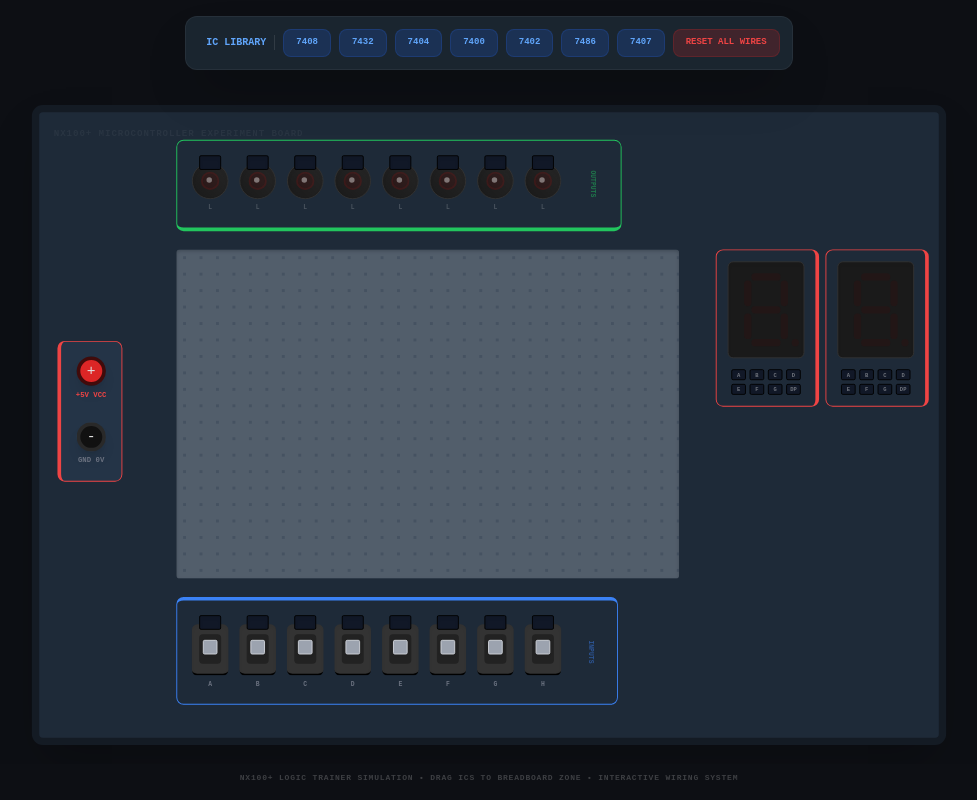
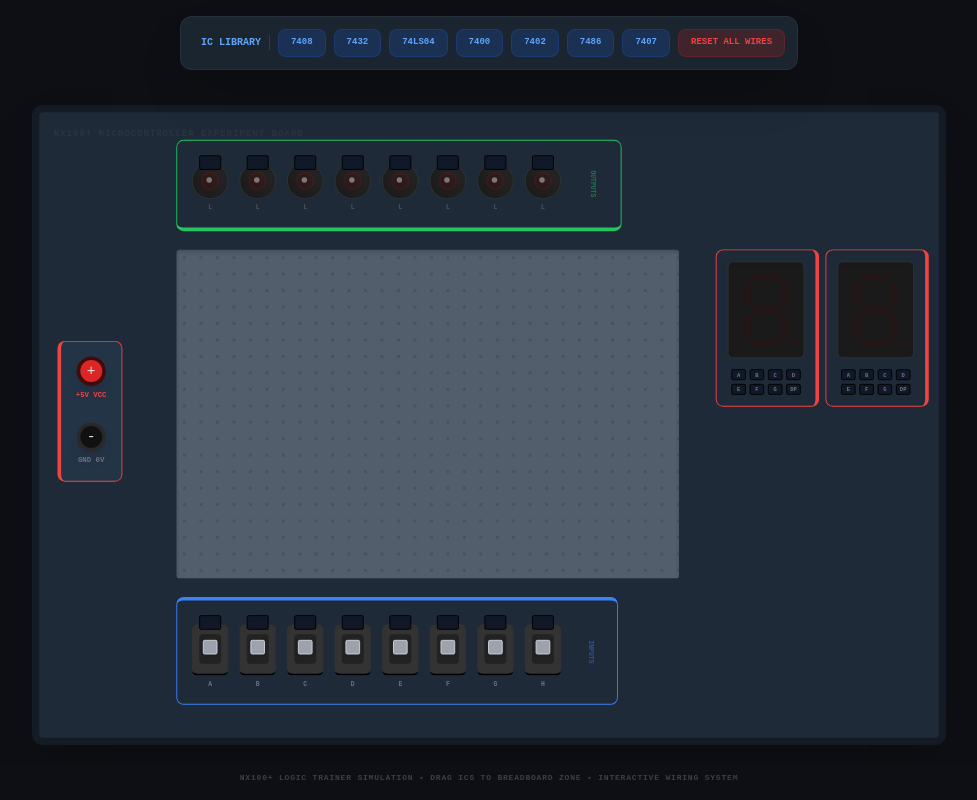
Before and after one commit to Tarzan2202/logiclab, a React (Vite) app: page / in a window 1280 px wide. Shown: the whole page, without its empty margins (151-1128 px from the left). Built offline with nearby package versions, Linux system fonts and the light colour scheme.

Commit message:
Update gateData.ts

```diff
--- a/gateData.ts
+++ b/gateData.ts
@@ -1,47 +1,61 @@
 
 import { GateType } from './types';
 
-export const GATE_DATASHEET: Record<GateType, { title: string; description: string; truthTable: string; model: string }> = {
+export interface PinMapping {
+  inputs: number[][];
+  outputs: number[];
+  vcc: number;
+  gnd: number;
+}
+
+export const GATE_DATASHEET: Record<GateType, { title: string; description: string; truthTable: string; model: string; pins: PinMapping }> = {
   [GateType.AND]: {
     model: "7408",
-    title: "IC 7408 (Quad 2-Input AND)",
+    title: "Quad 2-Input AND Gate",
     description: "สัญญาณจะเป็น HIGH เมื่ออินพุตทั้งคู่เป็น 1",
-    truthTable: "A B | OUT\n0 0 | 0\n1 0 | 0\n0 1 | 0\n1 1 | 1"
+    truthTable: "A B | OUT\n0 0 | 0\n1 0 | 0\n0 1 | 0\n1 1 | 1",
+    pins: { vcc: 14, gnd: 7, inputs: [[1, 2], [4, 5], [13, 12], [10, 9]], outputs: [3, 6, 11, 8] }
   },
   [GateType.OR]: {
     model: "7432",
-    title: "IC 7432 (Quad 2-Input OR)",
+    title: "Quad 2-Input OR Gate",
     description: "สัญญาณจะเป็น HIGH เมื่อมีอินพุตตัวใดตัวหนึ่งเป็น 1",
-    truthTable: "A B | OUT\n0 0 | 0\n1 0 | 1\n0 1 | 1\n1 1 | 1"
+    truthTable: "A B | OUT\n0 0 | 0\n1 0 | 1\n0 1 | 1\n1 1 | 1",
+    pins: { vcc: 14, gnd: 7, inputs: [[1, 2], [4, 5], [13, 12], [10, 9]], outputs: [3, 6, 11, 8] }
   },
   [GateType.NOT]: {
-    model: "7404",
-    title: "IC 7404 (Hex Inverter/NOT)",
+    model: "74LS04",
+    title: "Hex Inverter",
     description: "กลับค่าลอจิกจาก 0 เป็น 1 หรือ 1 เป็น 0",
-    truthTable: "IN | OUT\n0  | 1\n1  | 0"
+    truthTable: "IN | OUT\n0  | 1\n1  | 0",
+    pins: { vcc: 14, gnd: 7, inputs: [[1], [3], [5], [9], [11], [13]], outputs: [2, 4, 6, 8, 10, 12] }
   },
   [GateType.NAND]: {
     model: "7400",
-    title: "IC 7400 (Quad 2-Input NAND)",
+    title: "Quad 2-Input NAND Gate",
     description: "จะเป็น LOW เฉพาะเมื่ออินพุตเป็น 1 ทั้งคู่",
-    truthTable: "A B | OUT\n0 0 | 1\n1 0 | 1\n0 1 | 1\n1 1 | 0"
+    truthTable: "A B | OUT\n0 0 | 1\n1 0 | 1\n0 1 | 1\n1 1 | 0",
+    pins: { vcc: 14, gnd: 7, inputs: [[1, 2], [4, 5], [13, 12], [10, 9]], outputs: [3, 6, 11, 8] }
   },
   [GateType.NOR]: {
     model: "7402",
-    title: "IC 7402 (Quad 2-Input NOR)",
+    title: "Quad 2-Input NOR Gate",
     description: "จะเป็น HIGH เฉพาะเมื่ออินพุตเป็น 0 ทั้งคู่",
-    truthTable: "A B | OUT\n0 0 | 1\n1 0 | 0\n0 1 | 0\n1 1 | 0"
+    truthTable: "A B | OUT\n0 0 | 1\n1 0 | 0\n0 1 | 0\n1 1 | 0",
+    pins: { vcc: 14, gnd: 7, inputs: [[2, 3], [5, 6], [12, 11], [9, 8]], outputs: [1, 4, 13, 10] }
   },
   [GateType.XOR]: {
     model: "7486",
-    title: "IC 7486 (Quad 2-Input XOR)",
+    title: "Quad 2-Input XOR Gate",
     description: "จะเป็น HIGH เมื่ออินพุตทั้งสองมีค่าต่างกัน",
-    truthTable: "A B | OUT\n0 0 | 0\n1 0 | 1\n0 1 | 1\n1 1 | 0"
+    truthTable: "A B | OUT\n0 0 | 0\n1 0 | 1\n0 1 | 1\n1 1 | 0",
+    pins: { vcc: 14, gnd: 7, inputs: [[1, 2], [4, 5], [13, 12], [10, 9]], outputs: [3, 6, 11, 8] }
   },
   [GateType.BUFFER]: {
     model: "7407",
-    title: "IC 7407 (Hex Buffer)",
+    title: "Hex Buffer",
     description: "ส่งผ่านค่าเดิมโดยไม่เปลี่ยนลอจิก",
-    truthTable: "IN | OUT\n0  | 0\n1  | 1"
+    truthTable: "IN | OUT\n0  | 0\n1  | 1",
+    pins: { vcc: 14, gnd: 7, inputs: [[1], [3], [5], [9], [11], [13]], outputs: [2, 4, 6, 8, 10, 12] }
   }
 };
```
